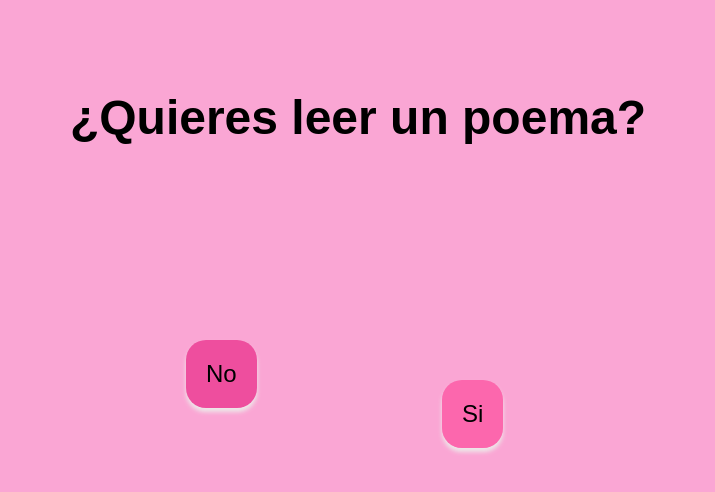
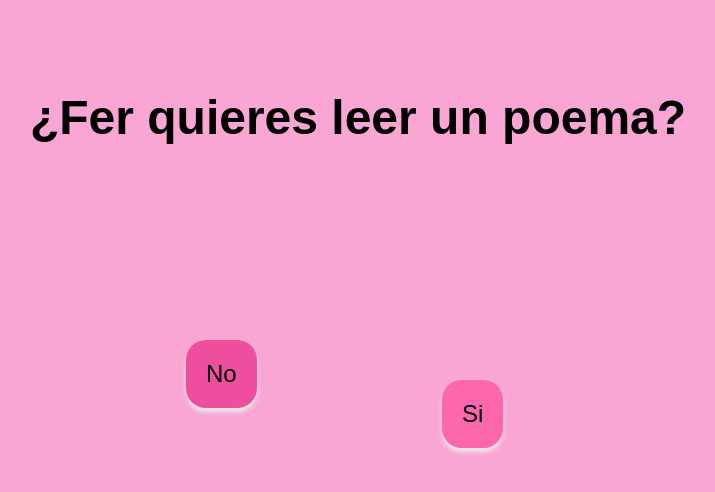
Before and after one commit to DanyZz6/Fer, a plain HTML site: page index.html in a window 1280 px wide. Shown: the whole page, without its empty margins (282-997 px from the left). Drawn offline with Linux system fonts and the light colour scheme.

Commit message:
Update index.html

```diff
--- a/index.html
+++ b/index.html
@@ -86,7 +86,7 @@
 	</script>
 </head>
 <body>
-	<h1>¿Quieres leer un poema?</h1>
+	<h1>¿Fer quieres leer un poema?</h1>
 	<button id="si" onclick="openPoem()">No</button>
 	<button id="no" onclick="moveNoButton()">Si</button>
 
```
